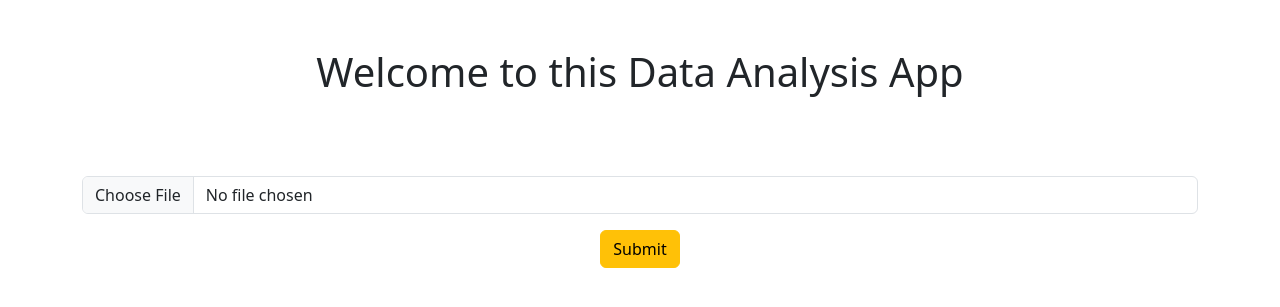
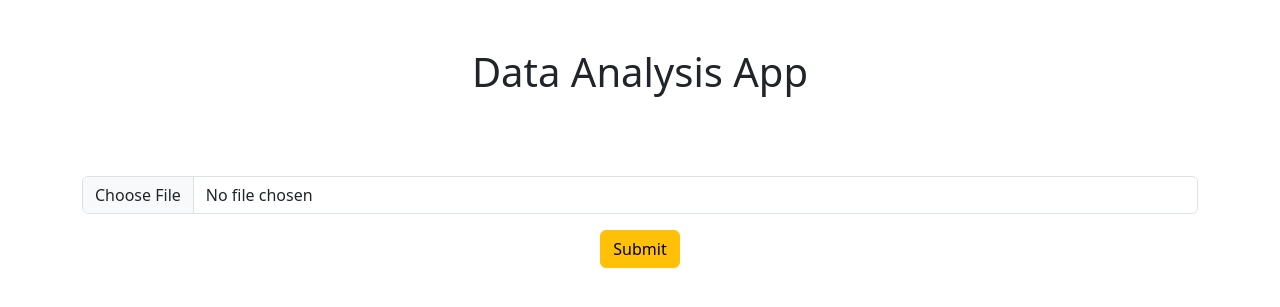
Before and after one commit to amirqa1381/FutureLens, a Django app: page / in a window 1280 px wide. Shown: the part 56-363 px from the top of the page. Run offline with Django 5.2, Linux system fonts and the light colour scheme.

Commit message:
here i've changed something in the title part for showing the new name to the user in the page

```diff
--- a/main/templates/main/index.html
+++ b/main/templates/main/index.html
@@ -9,7 +9,7 @@ Home
     <div class='row'>
         <div class='col-md-12 text-center'>
             <h1 id='head-file'>
-                Welcome to this Data Analysis App
+                Data Analysis App
             </h1>
         </div>
     </div>
```
